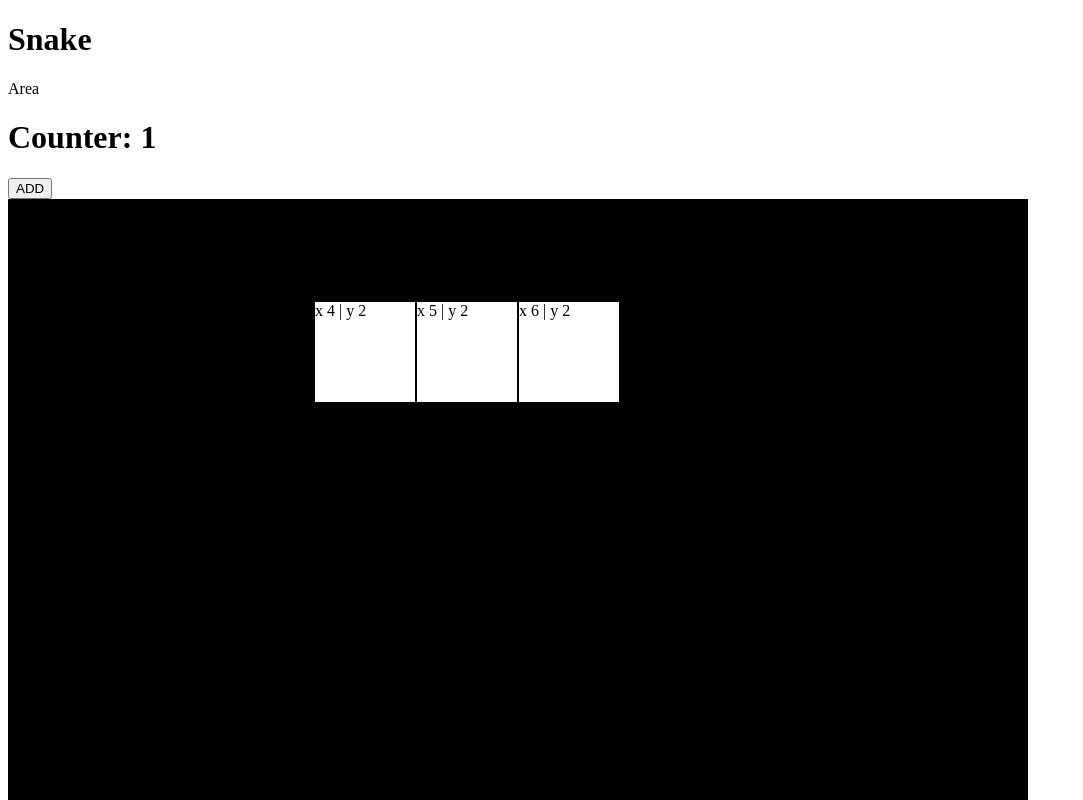
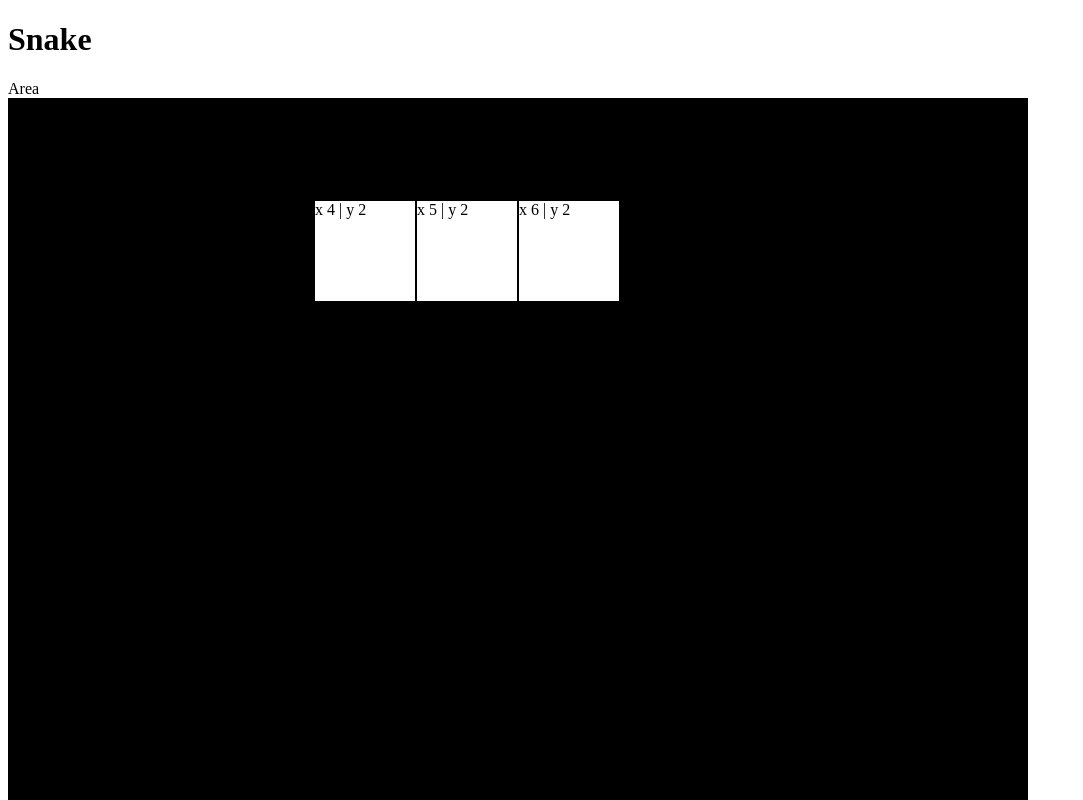
Before and after one commit to Dissmind/Web-Games, a React (Create React App) app: page /snake in a window 1280 px wide. Shown: the top 800 px of the page, without its empty margins (0-1083 px from the left). Built offline with nearby package versions, Linux system fonts and the light colour scheme.

Commit message:
[ADD]: minore refactoring

```diff
--- a/src/games/snake/area.slice.js
+++ b/src/games/snake/area.slice.js
@@ -12,7 +12,6 @@ export const defaultConfig = {
 }
 
 const initialState = {
-  test: 1,
   snakeCoordsList: [],
 
   config: {
@@ -76,10 +75,6 @@ export const AreaSlice = createSlice({
       }
     },
 
-    add: (state, {payload}) => {
-      state.test += payload.value
-    },
-
     step: (state, {payload}) => {
       const snakeCoordsList = state.snakeCoordsList
       const lastIndexCoordinateList = snakeCoordsList.length - 1
@@ -123,7 +118,6 @@ export const coordinateSelector = (state) => state.area.snakeCoordsList
 
 
 export const {
-  add,
   init,
   step
 } = AreaSlice.actions
--- a/src/games/snake/snake.jsx
+++ b/src/games/snake/snake.jsx
@@ -1,6 +1,6 @@
 import styled from 'styled-components'
 import {useDispatch, useSelector} from "react-redux";
-import {add, coordinateSelector, headCoordinateSelector, init, step, testSelector} from "./area.slice";
+import {coordinateSelector, headCoordinateSelector, init, step, testSelector} from "./area.slice";
 import {useEffect, useState} from "react";
 
 
@@ -119,16 +119,6 @@ export const Area = () => {
     <div>
       Area
 
-      <h1>Counter: {test}</h1>
-
-      <button
-        onClick={() => {
-          const payload = {value: 3}
-
-          dispatch(add(payload))
-        }}
-      >ADD</button>
-
       <div>
         {
           renderArea()
--- a/src/home/home.jsx
+++ b/src/home/home.jsx
@@ -1,7 +1,16 @@
+import {Link} from "react-router-dom";
+
+
 export const Home = () => {
   return (
     <div>
       <h1>Home</h1>
+
+      <ul>
+        <li>
+          <Link to={'/snake'}>Snake</Link>
+        </li>
+      </ul>
     </div>
   )
 }
```
Also changed, not shown: 1 other file (tests, documents, lock files or other folders).
